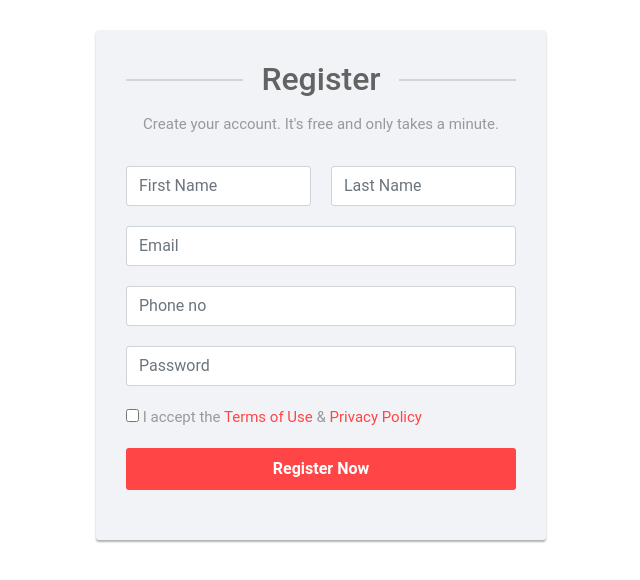
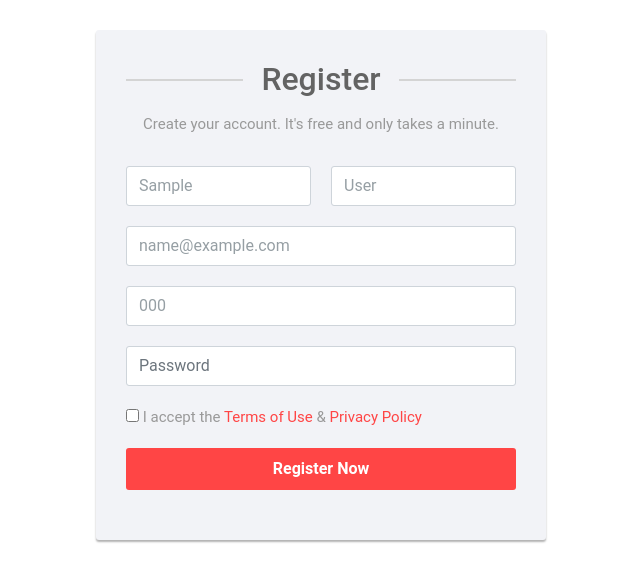
Before and after one commit to Nimishavashistha/cartshoppe, a Django app: template store/templates/signup.html in a window 1280 px wide. Shown: the top 580 px of the page, without its empty margins (319-959 px from the left). Run offline with Django 3.2, Linux system fonts and the light colour scheme; the template is opened without the code that fills it: most values are stand-ins (such as "Sample title", 1, 10 or a date in 2020); some libraries are stand-ins or nearby versions.

Commit message:
filling form after error

```diff
--- a/store/templates/signup.html
+++ b/store/templates/signup.html
@@ -113,15 +113,15 @@ body {
 		<p class="hint-text">Create your account. It's free and only takes a minute.</p>
         <div class="form-group">
 			<div class="row">
-				<div class="col"><input type="text" class="form-control" name="first_name" placeholder="First Name" required="required"></div>
-				<div class="col"><input type="text" class="form-control" name="last_name" placeholder="Last Name" required="required"></div>
+				<div class="col"><input type="text" class="form-control" name="first_name" placeholder="First Name" required="required" value="{{values.first_name}}"></div>
+				<div class="col"><input type="text" class="form-control" name="last_name" placeholder="Last Name" required="required" value="{{values.last_name}}"></div>
 			</div>
         </div>
         <div class="form-group">
-        	<input type="email" class="form-control" name="email" placeholder="Email" required="required">
+        	<input type="email" class="form-control" name="email" placeholder="Email" required="required" value="{{values.email}}">
         </div>
 		<div class="form-group">
-        	<input type="number" class="form-control" name="phone" placeholder="Phone no" required="required">
+        	<input type="number" class="form-control" name="phone" placeholder="Phone no" required="required" value="{{values.phone}}">
         </div>
 		<div class="form-group">
             <input type="password" class="form-control" name="password" placeholder="Password" required="required">
```
Also changed, not shown: store/views.py (+26 -2 lines).
